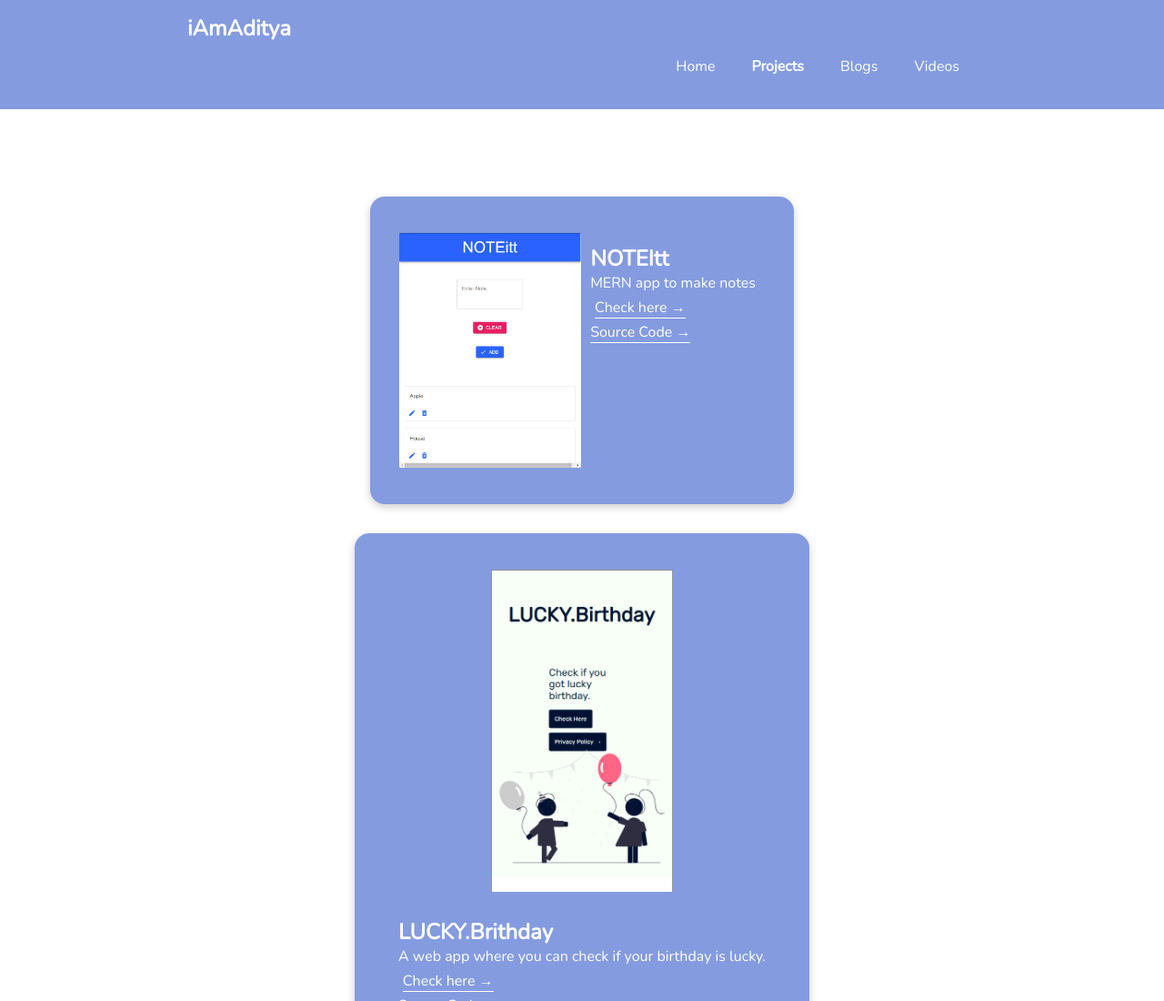
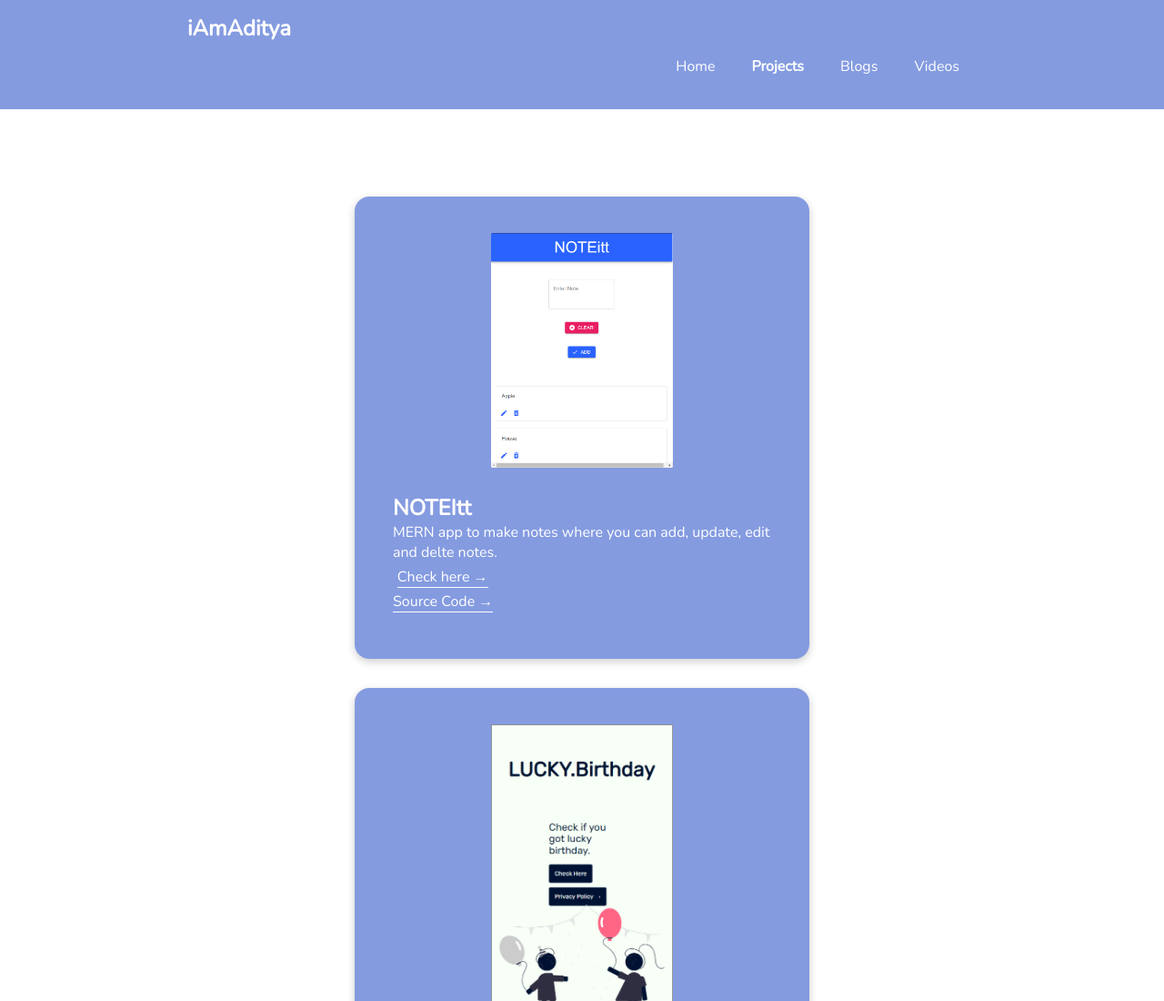
Before and after one commit to tiwariaditya15/neocamper, a plain HTML site: page projects.html in a window 1280 px wide. Shown: the top 1100 px of the page at 91% size. Drawn offline with nearby package versions, Linux system fonts and the light colour scheme.

Commit message:
Feat: noteitt

```diff
--- a/projects.html
+++ b/projects.html
@@ -36,7 +36,7 @@
                     </div>
                     <div class="card-heading">
                         <p class="header">NOTEItt</p>
-                        <p class="text">MERN app to make notes</p>
+                        <p class="text">MERN app to make notes where you can add, update, edit and delte notes.</p>
                         <div class="project-link"><a href="https://noteitt.netlify.app/" class="link">Check here &rarr;</a></div>
                         <div class="source-link"><a href="https://github.com/tiwariaditya15/NOTEitt-frontend" class="link">Source Code &rarr;</a></div>
                     </div>
```
